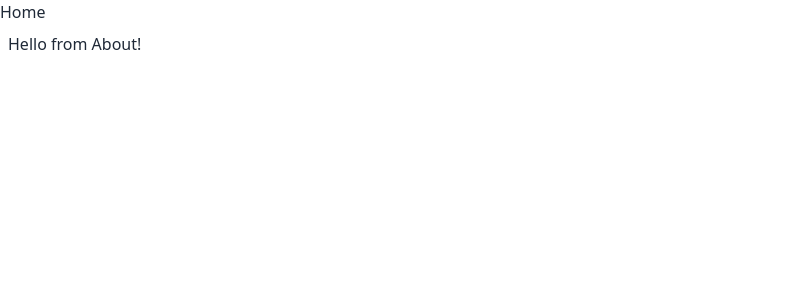
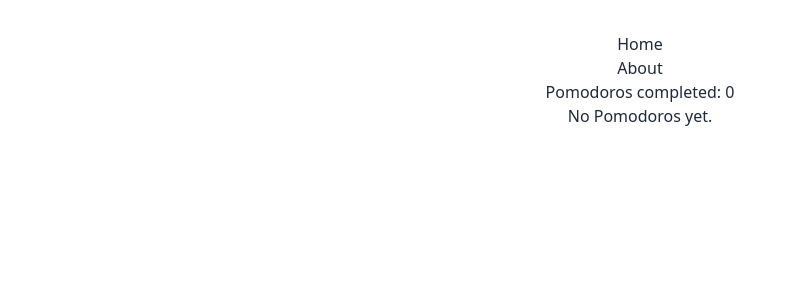
Before and after one commit to GreRut/pomodoro-automatico, a React (Vite) app in the folder pomodoro/: page /about in a window 1280 px wide. Shown: the top 300 px of the page, without its empty margins (0-796 px from the left). Built offline with nearby package versions, Linux system fonts and the light colour scheme.

Commit message:
feat: add gamification reward system

```diff
--- a/pomodoro/src/App.tsx
+++ b/pomodoro/src/App.tsx
@@ -1,17 +1,53 @@
-import { Link } from '@tanstack/react-router'
-import './App.css'
+import { useState, useEffect } from 'react'
+import { Link } from '@tanstack/react-router';
+import './App.css';
 import Timer from './components/Timer';
 
+const App = () => {
+  const [pomodoroCount, setPomodoroCount] = useState<number>(0);
+  const [rewardMessage, setRewardMessage] = useState<string>('');
 
-function App() {
+  const loadPomodoroCount = (): number => {
+    const savedCount = localStorage.getItem('pomodoroCount');
+    return savedCount ? parseInt(savedCount, 10) : 0;
+  };
+
+  const savePomodoroCount = (count: number): void => {
+    localStorage.setItem('pomodoroCount', count.toString());
+  };
+
+  const handlePomodoroComplete = (): void => {
+    const newCount = pomodoroCount + 1;
+    setPomodoroCount(newCount);
+    savePomodoroCount(newCount);
+
+    if (newCount === 1) {
+      setRewardMessage('Uno Pomodoro!');
+    } else if (newCount === 5) {
+      setRewardMessage('Cinq Pomodoro');
+    } else if (newCount === 10) {
+      setRewardMessage('10!');
+    } else {
+      setRewardMessage('');
+    }
+  };
+
+  useEffect(() => {
+    const initialCount = loadPomodoroCount();
+    setPomodoroCount(initialCount);
+  }, []);
 
   return (
     <>
       <div>
-          <Link to="/about" className="[&.active]:font-bold">
-            About
-          </Link>
-          <Timer/>
+        <Link to="/about" className="[&.active]:font-bold">
+          About
+        </Link>
+        <Timer onPomodoroComplete={handlePomodoroComplete} />
+        <div className="pomodoro-progress">
+          <p>Pomodoros completed: {pomodoroCount}</p>
+          {rewardMessage && <p className="reward-message">{rewardMessage}</p>}
+        </div>
       </div>
     </>
   )
--- a/pomodoro/src/components/Timer.tsx
+++ b/pomodoro/src/components/Timer.tsx
@@ -1,34 +1,56 @@
-import { MouseEventHandler, useState } from 'react'
-function Timer() {
+import { MouseEventHandler, useState, useEffect } from 'react';
 
-  const FOCUS_TIME_MINUTES = 0.2 * 60 * 1000;
-  // const BREAK_TIME_MINUTES = 0.1 * 60 * 1000;
+interface TimerProps {
+  onPomodoroComplete: () => void;
+}
+
+const Timer = ({ onPomodoroComplete }: TimerProps) => {
+  const FOCUS_TIME_MINUTES = 5 * 1000;
   const [timerCount, setTimerCount] = useState<number>(FOCUS_TIME_MINUTES);
   const [timerInterval, setTimerInterval] = useState<number | null>(null);
 
+  useEffect(() => {
+    if (timerCount <= 0 && timerInterval !== null) {
+      clearInterval(timerInterval);
+      setTimerInterval(null);
+      onPomodoroComplete();
+      resetTimer();
+    }
+  }, [timerCount, timerInterval, onPomodoroComplete]);
+
   const startTimer: MouseEventHandler<HTMLButtonElement> = () => {
-    const id = setInterval(() => setTimerCount(prev => prev - 1000), 1000);
+    const id = setInterval(() => setTimerCount((prev) => prev - 1000), 1000);
     setTimerInterval(id);
-  }
+  };
 
-  const stopTimer: MouseEventHandler<HTMLButtonElement> = () =>{
-    if (timerInterval != null) {
-    clearInterval(timerInterval);
+  const stopTimer: MouseEventHandler<HTMLButtonElement> = () => {
+    if (timerInterval !== null) {
+      clearInterval(timerInterval);
+      setTimerInterval(null);
     }
-  }
+  };
+
+  const resetTimer = () => {
+    setTimerCount(FOCUS_TIME_MINUTES);
+
+
+  };
+
   const timerDate = new Date(timerCount);
-return (
+
+  return (
     <>
       <div>
-          <button onClick={startTimer}>start timer</button>
-          <button onClick={stopTimer}>stop timer</button>
-          <h1 className="text-3xl font-bold underline">
-            {timerDate.getMinutes().toString().padStart(2, '0')}:
-            {timerDate.getSeconds().toString().padStart(2, '0')}
-          </h1>
+        <button onClick={startTimer}>Start Timer</button>
+        <button onClick={stopTimer}>Stop Timer</button>
+        <button onClick={resetTimer}>Reset Timer</button>
+        <h1 className="text-3xl font-bold underline">
+          {timerDate.getMinutes().toString().padStart(2, '0')}:
+          {timerDate.getSeconds().toString().padStart(2, '0')}
+        </h1>
       </div>
     </>
-  )
-}
+  );
+};
 
 export default Timer;
--- a/pomodoro/src/routes/about.lazy.tsx
+++ b/pomodoro/src/routes/about.lazy.tsx
@@ -1,19 +1,45 @@
-import { createLazyFileRoute } from '@tanstack/react-router'
-import { Link } from '@tanstack/react-router'
+import { useState, useEffect } from 'react'
+import { createLazyFileRoute } from '@tanstack/react-router';
+import { Link } from '@tanstack/react-router';
+import '../App.css';
+
+const loadPomodoroCount = (): number => {
+  const savedCount = localStorage.getItem('pomodoroCount');
+  return savedCount ? parseInt(savedCount, 10) : 0;
+};
+
+function About() {
+  const [pomodoroCount, setPomodoroCount] = useState(loadPomodoroCount);
+
+  useEffect(() => {
+    const savedCount = loadPomodoroCount();
+    setPomodoroCount(savedCount);
+  }, []);
+  const getBadgeMessage = (): string => {
+    if (pomodoroCount >= 10) {
+      return '10';
+    } else if (pomodoroCount >= 5) {
+      return '5';
+    } else if (pomodoroCount >= 1) {
+      return '1';
+    }
+    return 'No Pomodoros yet.';
+  };
+
+  return (
+    <>
+      <Link to="/" className="[&.active]:font-bold">
+        Home
+      </Link>
+      <h2>About</h2>
+      <p>Pomodoros completed: {pomodoroCount}</p>
+      <p>{getBadgeMessage()}</p>
+    </>
+  );
+}
 
 export const Route = createLazyFileRoute('/about')({
   component: About,
-})
+});
 
-function About() {
-  return(
-    <>
-      <Link to="/" className="[&.active]:font-bold">
-          Home
-      </Link>
-      <div className="p-2">
-        Hello from About!
-      </div>
-    </>
-  )
-}
+export default About;
```
Also changed, not shown: pomodoro/src/routes/__root.tsx (+0 -11 lines).
